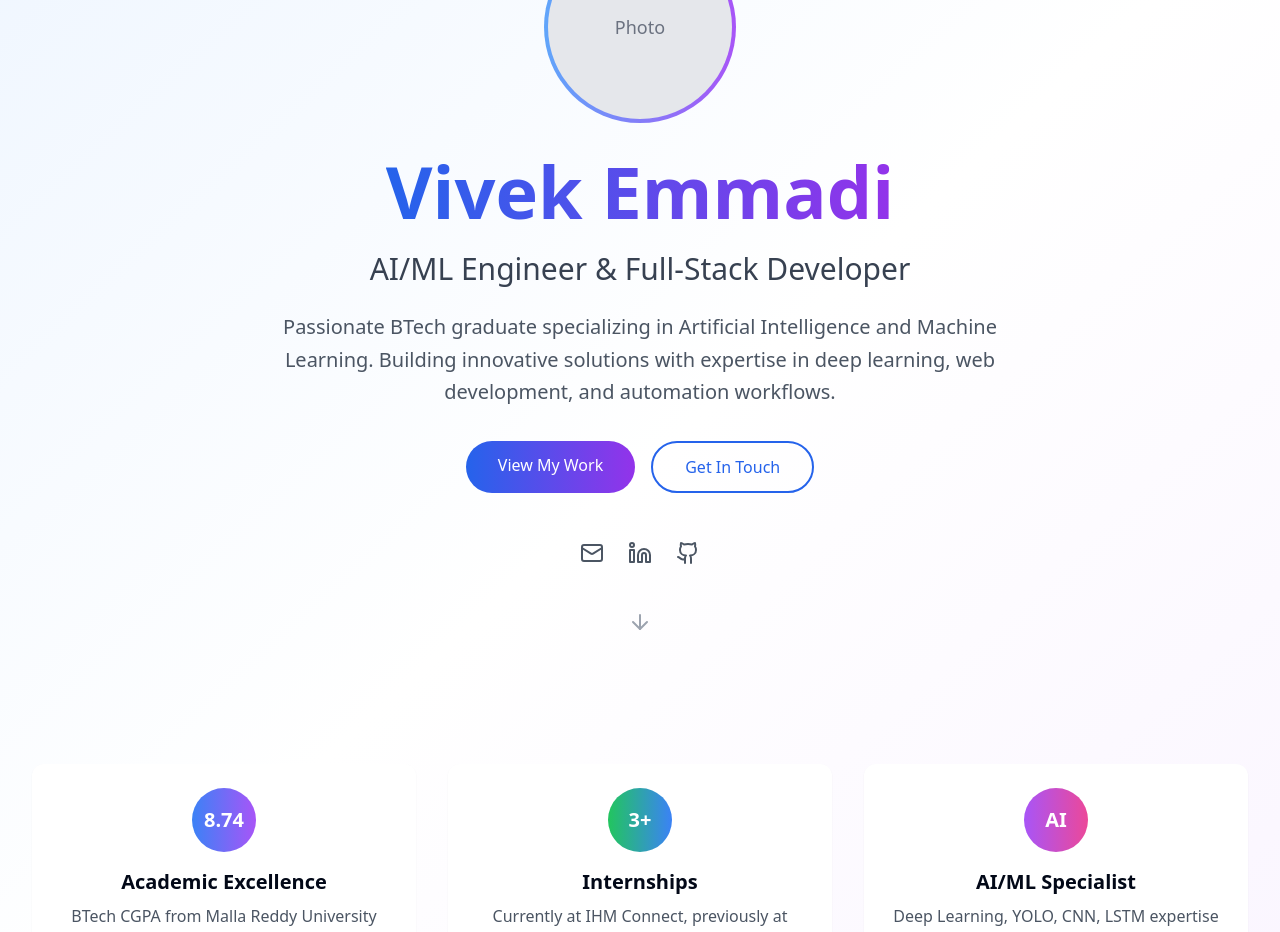
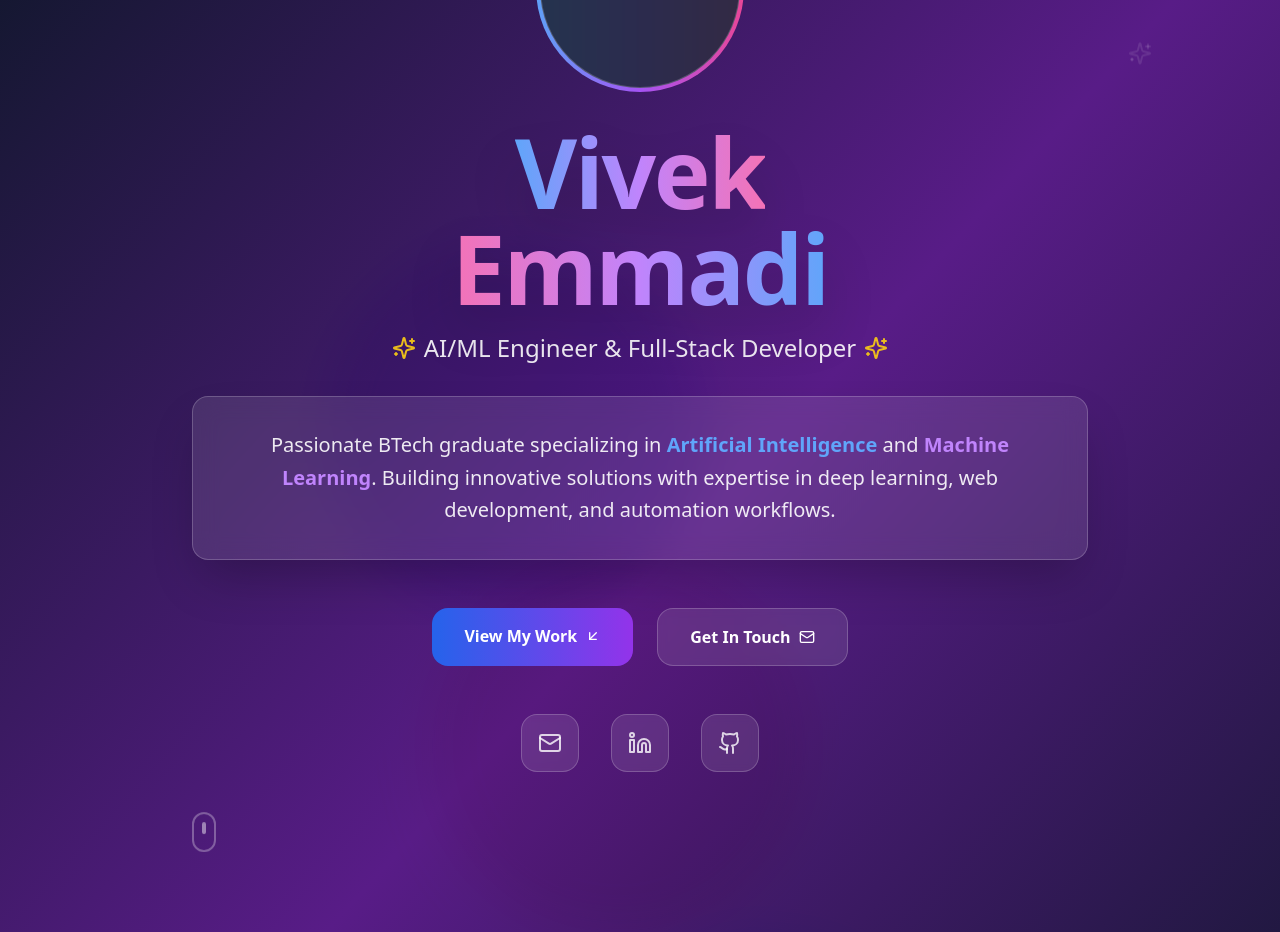
Before and after one commit to vivekemmadi/myPortfolio, a React (Vite) app: page / in a window 1280 px wide. Shown: the part 180-1112 px from the top of the page. Built offline with nearby package versions, Linux system fonts and the light colour scheme.

Commit message:
Enhance hero section UI
Improve the design of the hero section on the home page for a more modern look.

```diff
--- a/src/pages/Home.tsx
+++ b/src/pages/Home.tsx
@@ -1,113 +1,160 @@
 
 import React from 'react';
 import { Link } from 'react-router-dom';
-import { ArrowDown, Github, Linkedin, Mail } from 'lucide-react';
+import { ArrowDown, Github, Linkedin, Mail, Sparkles, Code, Zap } from 'lucide-react';
 
 const Home = () => {
   return (
-    <div className="min-h-screen bg-gradient-to-br from-blue-50 via-white to-purple-50">
+    <div className="min-h-screen bg-gradient-to-br from-slate-900 via-purple-900 to-slate-900 relative overflow-hidden">
+      {/* Animated Background Elements */}
+      <div className="absolute inset-0">
+        <div className="absolute top-1/4 left-1/4 w-96 h-96 bg-purple-500/30 rounded-full mix-blend-multiply filter blur-xl animate-pulse"></div>
+        <div className="absolute top-3/4 right-1/4 w-96 h-96 bg-blue-500/30 rounded-full mix-blend-multiply filter blur-xl animate-pulse delay-1000"></div>
+        <div className="absolute bottom-1/4 left-1/3 w-96 h-96 bg-pink-500/30 rounded-full mix-blend-multiply filter blur-xl animate-pulse delay-500"></div>
+      </div>
+
+      {/* Floating Icons */}
+      <div className="absolute inset-0 overflow-hidden pointer-events-none">
+        <div className="absolute top-20 left-20 text-white/10 animate-bounce">
+          <Code size={32} />
+        </div>
+        <div className="absolute top-40 right-32 text-white/10 animate-bounce delay-300">
+          <Sparkles size={24} />
+        </div>
+        <div className="absolute bottom-40 left-1/4 text-white/10 animate-bounce delay-700">
+          <Zap size={28} />
+        </div>
+      </div>
+
       {/* Hero Section */}
-      <section className="min-h-screen flex items-center justify-center px-4 sm:px-6 lg:px-8">
+      <section className="min-h-screen flex items-center justify-center px-4 sm:px-6 lg:px-8 relative z-10">
         <div className="max-w-7xl mx-auto">
           <div className="text-center">
             <div className="mb-8">
-              <div className="w-48 h-48 mx-auto mb-8 rounded-full bg-gradient-to-r from-blue-400 to-purple-500 p-1">
-                <div className="w-full h-full rounded-full bg-gray-200 flex items-center justify-center text-gray-500">
-                  <span className="text-lg">Photo</span>
+              <div className="w-52 h-52 mx-auto mb-8 rounded-full bg-gradient-to-r from-blue-400 via-purple-500 to-pink-500 p-1 animate-pulse hover:animate-none transition-all duration-300">
+                <div className="w-full h-full rounded-full bg-slate-800/90 backdrop-blur-sm flex items-center justify-center text-white/80 border border-white/20">
+                  <span className="text-lg font-medium">Vivek Emmadi</span>
                 </div>
               </div>
             </div>
 
-            <h1 className="text-5xl md:text-7xl font-bold mb-6">
-              <span className="bg-gradient-to-r from-blue-600 to-purple-600 bg-clip-text text-transparent">
-                Vivek Emmadi
-              </span>
-            </h1>
+            {/* Main Title with Enhanced Typography */}
+            <div className="mb-8 space-y-4">
+              <h1 className="text-6xl md:text-8xl font-black mb-4 tracking-tight">
+                <span className="bg-gradient-to-r from-blue-400 via-purple-400 to-pink-400 bg-clip-text text-transparent drop-shadow-2xl">
+                  Vivek
+                </span>
+                <br />
+                <span className="bg-gradient-to-r from-pink-400 via-purple-400 to-blue-400 bg-clip-text text-transparent drop-shadow-2xl">
+                  Emmadi
+                </span>
+              </h1>
 
-            <h2 className="text-2xl md:text-3xl text-gray-700 mb-6 font-light">
-              AI/ML Engineer & Full-Stack Developer
-            </h2>
+              <div className="flex items-center justify-center space-x-2 text-xl md:text-2xl text-white/90 font-light">
+                <Sparkles className="w-6 h-6 text-yellow-400 animate-pulse" />
+                <span>AI/ML Engineer & Full-Stack Developer</span>
+                <Sparkles className="w-6 h-6 text-yellow-400 animate-pulse" />
+              </div>
+            </div>
 
-            <p className="text-xl text-gray-600 mb-8 max-w-3xl mx-auto leading-relaxed">
-              Passionate BTech graduate specializing in Artificial Intelligence and Machine Learning.
-              Building innovative solutions with expertise in deep learning, web development, and automation workflows.
-            </p>
+            {/* Enhanced Description */}
+            <div className="relative mb-12">
+              <div className="bg-white/10 backdrop-blur-md rounded-2xl border border-white/20 p-8 shadow-2xl max-w-4xl mx-auto">
+                <p className="text-xl text-white/90 leading-relaxed">
+                  Passionate BTech graduate specializing in{' '}
+                  <span className="text-blue-400 font-semibold">Artificial Intelligence</span> and{' '}
+                  <span className="text-purple-400 font-semibold">Machine Learning</span>.
+                  Building innovative solutions with expertise in deep learning, web development, and automation workflows.
+                </p>
+              </div>
+            </div>
 
-            <div className="flex flex-col sm:flex-row gap-4 justify-center mb-12">
+            {/* Modern Call-to-Action Buttons */}
+            <div className="flex flex-col sm:flex-row gap-6 justify-center mb-12">
               <Link
                 to="/projects"
-                className="bg-gradient-to-r from-blue-600 to-purple-600 text-white px-8 py-3 rounded-full font-medium hover:shadow-lg transition-shadow duration-300"
+                className="group relative bg-gradient-to-r from-blue-600 to-purple-600 text-white px-8 py-4 rounded-2xl font-semibold overflow-hidden transition-all duration-300 hover:scale-105 hover:shadow-2xl hover:shadow-purple-500/25"
               >
-                View My Work
+                <div className="absolute inset-0 bg-gradient-to-r from-blue-400 to-purple-400 opacity-0 group-hover:opacity-100 transition-opacity duration-300"></div>
+                <span className="relative flex items-center justify-center space-x-2">
+                  <span>View My Work</span>
+                  <ArrowDown className="w-4 h-4 rotate-45 group-hover:rotate-90 transition-transform duration-300" />
+                </span>
               </Link>
+
               <Link
                 to="/contact"
-                className="border-2 border-blue-600 text-blue-600 px-8 py-3 rounded-full font-medium hover:bg-blue-600 hover:text-white transition-colors duration-300"
+                className="group relative bg-white/10 backdrop-blur-sm text-white px-8 py-4 rounded-2xl font-semibold border border-white/20 overflow-hidden transition-all duration-300 hover:scale-105 hover:bg-white/20 hover:shadow-2xl"
               >
-                Get In Touch
+                <span className="relative flex items-center justify-center space-x-2">
+                  <span>Get In Touch</span>
+                  <Mail className="w-4 h-4 group-hover:scale-110 transition-transform duration-300" />
+                </span>
               </Link>
             </div>
 
-            {/* Social Links */}
-            <div className="flex justify-center space-x-6 mb-12">
+            {/* Enhanced Social Links */}
+            <div className="flex justify-center space-x-8 mb-12">
               <a
                 href="mailto:vivekemmadi14@gmail.com"
-                className="text-gray-600 hover:text-blue-600 transition-colors duration-200"
+                className="group p-4 bg-white/10 backdrop-blur-sm rounded-2xl border border-white/20 text-white/80 hover:text-white hover:bg-white/20 transition-all duration-300 hover:scale-110 hover:shadow-lg"
               >
-                <Mail size={24} />
+                <Mail size={24} className="group-hover:scale-110 transition-transform duration-300" />
               </a>
               <a
                 href="https://www.linkedin.com/in/viveke3"
                 target="_blank"
                 rel="noopener noreferrer"
-                className="text-gray-600 hover:text-blue-600 transition-colors duration-200"
+                className="group p-4 bg-white/10 backdrop-blur-sm rounded-2xl border border-white/20 text-white/80 hover:text-blue-400 hover:bg-white/20 transition-all duration-300 hover:scale-110 hover:shadow-lg"
               >
-                <Linkedin size={24} />
+                <Linkedin size={24} className="group-hover:scale-110 transition-transform duration-300" />
               </a>
               <a
                 href="https://github.com"
                 target="_blank"
                 rel="noopener noreferrer"
-                className="text-gray-600 hover:text-blue-600 transition-colors duration-200"
+                className="group p-4 bg-white/10 backdrop-blur-sm rounded-2xl border border-white/20 text-white/80 hover:text-gray-300 hover:bg-white/20 transition-all duration-300 hover:scale-110 hover:shadow-lg"
               >
-                <Github size={24} />
+                <Github size={24} className="group-hover:scale-110 transition-transform duration-300" />
               </a>
             </div>
 
-            {/* Scroll Indicator */}
+            {/* Animated Scroll Indicator */}
             <div className="animate-bounce">
-              <ArrowDown className="mx-auto text-gray-400" size={24} />
+              <div className="w-6 h-10 border-2 border-white/30 rounded-full flex justify-center">
+                <div className="w-1 h-3 bg-white/50 rounded-full mt-2 animate-pulse"></div>
+              </div>
             </div>
           </div>
         </div>
       </section>
 
-      {/* Quick Highlights Section */}
-      <section className="py-20 px-4 sm:px-6 lg:px-8">
+      {/* Enhanced Quick Highlights Section */}
+      <section className="py-20 px-4 sm:px-6 lg:px-8 relative z-10">
         <div className="max-w-7xl mx-auto">
           <div className="grid md:grid-cols-3 gap-8">
-            <div className="text-center p-6 bg-white rounded-xl shadow-sm hover:shadow-md transition-shadow duration-300">
-              <div className="w-16 h-16 bg-gradient-to-r from-blue-500 to-purple-500 rounded-full flex items-center justify-center mx-auto mb-4">
-                <span className="text-white font-bold text-xl">8.74</span>
+            <div className="group relative bg-white/10 backdrop-blur-md rounded-3xl p-8 border border-white/20 hover:bg-white/20 transition-all duration-300 hover:scale-105 hover:shadow-2xl">
+              <div className="w-20 h-20 bg-gradient-to-r from-green-400 to-blue-500 rounded-2xl flex items-center justify-center mx-auto mb-6 group-hover:scale-110 transition-transform duration-300">
+                <span className="text-white font-bold text-2xl">8.74</span>
               </div>
-              <h3 className="text-xl font-semibold mb-2">Academic Excellence</h3>
-              <p className="text-gray-600">BTech CGPA from Malla Reddy University (2021-2025)</p>
+              <h3 className="text-2xl font-bold mb-4 text-white">Academic Excellence</h3>
+              <p className="text-white/80 leading-relaxed">BTech CGPA from Malla Reddy University (2021-2025)</p>
             </div>
 
-            <div className="text-center p-6 bg-white rounded-xl shadow-sm hover:shadow-md transition-shadow duration-300">
-              <div className="w-16 h-16 bg-gradient-to-r from-green-500 to-blue-500 rounded-full flex items-center justify-center mx-auto mb-4">
-                <span className="text-white font-bold text-xl">3+</span>
+            <div className="group relative bg-white/10 backdrop-blur-md rounded-3xl p-8 border border-white/20 hover:bg-white/20 transition-all duration-300 hover:scale-105 hover:shadow-2xl">
+              <div className="w-20 h-20 bg-gradient-to-r from-purple-500 to-pink-500 rounded-2xl flex items-center justify-center mx-auto mb-6 group-hover:scale-110 transition-transform duration-300">
+                <span className="text-white font-bold text-2xl">3+</span>
               </div>
-              <h3 className="text-xl font-semibold mb-2">Internships</h3>
-              <p className="text-gray-600">Currently at IHM Connect, previously at Salesforce & Quizaro</p>
+              <h3 className="text-2xl font-bold mb-4 text-white">Internships</h3>
+              <p className="text-white/80 leading-relaxed">Currently at IHM Connect, previously at Salesforce & Quizaro</p>
             </div>
 
-            <div className="text-center p-6 bg-white rounded-xl shadow-sm hover:shadow-md transition-shadow duration-300">
-              <div className="w-16 h-16 bg-gradient-to-r from-purple-500 to-pink-500 rounded-full flex items-center justify-center mx-auto mb-4">
-                <span className="text-white font-bold text-xl">AI</span>
+            <div className="group relative bg-white/10 backdrop-blur-md rounded-3xl p-8 border border-white/20 hover:bg-white/20 transition-all duration-300 hover:scale-105 hover:shadow-2xl">
+              <div className="w-20 h-20 bg-gradient-to-r from-blue-500 to-purple-500 rounded-2xl flex items-center justify-center mx-auto mb-6 group-hover:scale-110 transition-transform duration-300">
+                <span className="text-white font-bold text-2xl">AI</span>
               </div>
-              <h3 className="text-xl font-semibold mb-2">AI/ML Specialist</h3>
-              <p className="text-gray-600">Deep Learning, YOLO, CNN, LSTM expertise</p>
+              <h3 className="text-2xl font-bold mb-4 text-white">AI/ML Specialist</h3>
+              <p className="text-white/80 leading-relaxed">Deep Learning, YOLO, CNN, LSTM expertise</p>
             </div>
           </div>
         </div>
```
